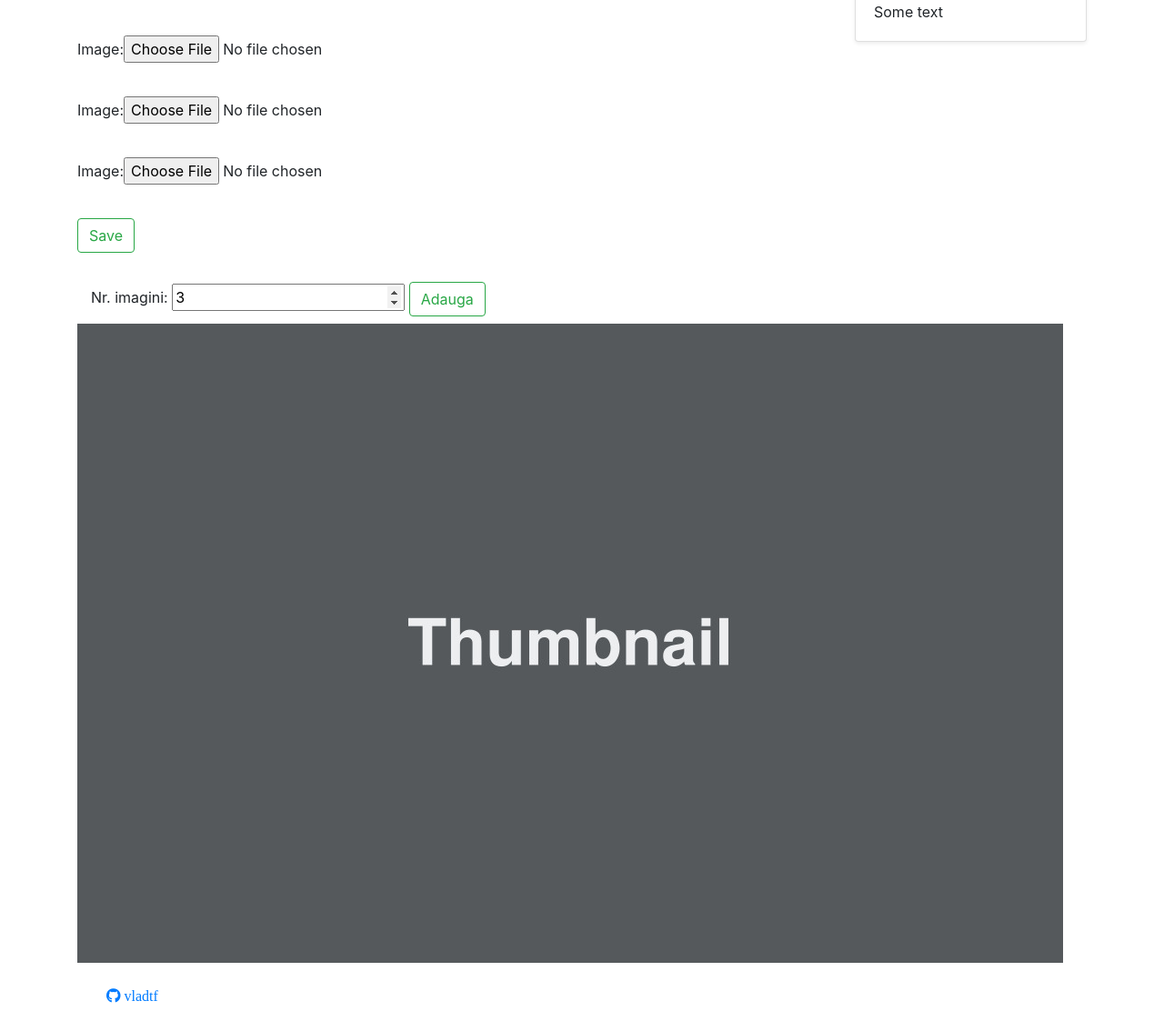
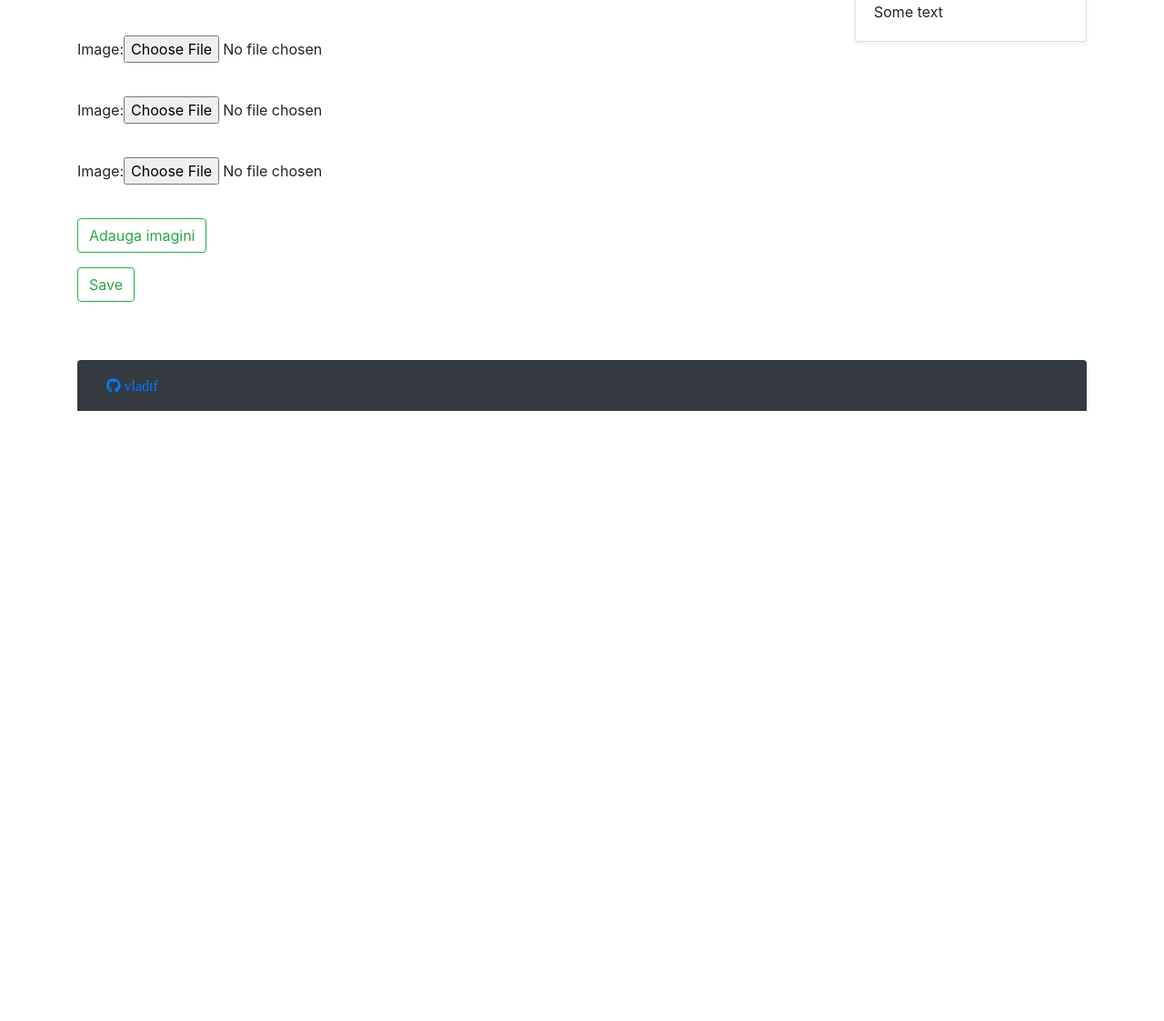
Before and after one commit to vladtf/daspf_leova, a Django app: page /postare/create in a window 1280 px wide. Shown: the part 867-1990 px from the top of the page at 91% size. After the commit the page ends 1319 px from the top, so only its background shows below. Run offline with Django 3.2, Linux system fonts and the light colour scheme; a user stored in the database is signed in; data comes from the database, SQL or seed files in the repository; both versions use the stored data as it was after the commit; style sheets or scripts are compiled from the project's sources; some libraries are stand-ins or nearby versions.

Commit message:
Dynamically add images to post

```diff
--- a/daspf_app/models.py
+++ b/daspf_app/models.py
@@ -27,15 +27,17 @@ class Post(models.Model):
 
     @property
     def get_date(self):
-        time = datetime.now()
-        if self.created_at.day == time.day:
-            return str(time.hour - self.created_at.hour) + " ore"
-        else:
-            if (time.now(timezone.utc) - self.created_at).days < 30:
-                return str((time.now(timezone.utc) - self.created_at).days) + " zile"
-            else:
-                if self.created_at.year == time.year:
-                    return str(time.month - self.created_at.month) + " luni"
+        time_delta = datetime.now(timezone.utc) - self.created_at
+
+        if time_delta.seconds < 3600:
+            return str(time_delta.seconds // 60) + " minute"
+
+        if time_delta.days < 1:
+            return str(time_delta.seconds // 3600) + " ore"
+
+        if time_delta.days < 30:
+            return str(time_delta.days) + " zile"
+
         return self.created_at
 
     @property
--- a/daspf_app/templates/layouts/footer.html
+++ b/daspf_app/templates/layouts/footer.html
@@ -1,5 +1,5 @@
 {% load static %}
-<footer class="navbar navbar-dark" style="border-radius: 0.25rem 0.25rem 0 0;">
+<footer class="navbar navbar-dark bg-dark" style="border-radius: 0.25rem 0.25rem 0 0; margin-top: 2rem;">
     <div class="container">
         <div class="row py-2 px-3">
             <a href="https://github.com/vladtf" target="_blank">
--- a/daspf_app/templates/views/post/post_edit.html
+++ b/daspf_app/templates/views/post/post_edit.html
@@ -2,7 +2,7 @@
 {% load static %}
 
 {% block content %}
-    <form method="POST" enctype="multipart/form-data" id="postForm">
+    <form method="POST" enctype="multipart/form-data">
         {% csrf_token %}
         {% for hidden in form.hidden_fields %}
             {{ hidden }}
@@ -27,26 +27,17 @@
             </div>
 
 
-            <!--
-            <div class="col-md-12 py-2" style="height: 50rem">
-{#                <img class="my-image" src="{% static 'images/placeholder.jpg' %}" />#}
-            </div>
-            -->
-
-            {#            <div class="form-group">#}
-            {#                <label for="post-image">Images</label>#}
-            {#                <input type="file" name="images" class="form-control-file" id="post-image" multiple>#}
-            {#            </div>#}
-
-            {#            {{ form.images }}#}
-
             {{ formset.management_form }}
 
             {% for form in formset %}
-                <div class="col-md-12 py-2 form-group">
+                <div class="col-md-12 py-2 form-group image-field">
                     {{ form }}
                 </div>
             {% endfor %}
+
+            <div class="col-md-12 py-2">
+                <button class="btn btn-outline-success" type="button" id="add_extra">Adauga imagini</button>
+            </div>
 
             <div class="col-md-12 py-2 form-group">
                 <input class="btn btn-outline-success" type="submit" value="Save">
@@ -55,20 +46,9 @@
 
     </form>
 
-    <div class="col-md-12 py-2">
-        <form method="POST" action="" id="addForm">
-            {% csrf_token %}
-            <label for="extra">Nr. imagini:</label>
-            <input type="number" name="extra" id="extra" min="0" value="3" form="addForm">
-
-            <input class="btn btn-outline-success" type="submit" value="Adauga" form="addForm">
-        </form>
-    </div>
-
-    <img class="my-image" src="{% static 'images/placeholder.jpg' %}" />
 
     <script>
-        document.getElementById('id_title').classList.add('w-100')
-        document.getElementById('id_body').classList.add('w-100')
+        document.getElementById('id_title').classList.add('w-100');
+        document.getElementById('id_body').classList.add('w-100');
     </script>
 {% endblock content %}
--- a/daspf_app/views.py
+++ b/daspf_app/views.py
@@ -38,7 +38,7 @@ def post_index(request):
         .filter(Q(title__icontains=search_query) | Q(body__icontains=search_query), visible=True)\
         .order_by('-created_at')
 
-    posts = paginate(request, post_list, post_per_page=2)
+    posts = paginate(request, post_list, post_per_page=4)
     context = {'posts': posts}
     return render(request, 'views/post/post_index.html', context=context)
 
@@ -73,7 +73,7 @@ def post_create(request):
                 image = image_form['image']
                 PostImage.objects.create(image=image, post=post)
 
-        return redirect('index')
+        return redirect('post_index')
 
     context = {'form': form, 'formset': formset}
     return render(request, 'views/post/post_edit.html', context=context)
--- a/static/js/main.js
+++ b/static/js/main.js
@@ -25,6 +25,23 @@ $('.carousel').on('slide.bs.carousel', function (event) {
 
 $('.sidebar-card-text').fitText();
 
+
+let form_count = Number($("[name=form-TOTAL_FORMS]").val());
+
+$("#add_extra").click(function () {
+
+    let image_field = $(
+        '<div class="col-md-12 py-2 form-group image-field">' +
+        '<label for="id_form-' + form_count + '-image">Image: </label>' +
+        '<input type="file" name="form-' + form_count + '-image" accept="image/*" id="id_form-' + form_count + '-image">' +
+        '<input type="hidden" name="form-' + form_count + '-id" id="id_form-' + form_count + '-id">' +
+        '</div>'
+    );
+
+    $('.image-field').last().after(image_field);
+
+    $("[name=form-TOTAL_FORMS]").val(++form_count);
+});
 // $('.my-image').croppie({
 //     viewport: {
 //         width: 150,
```
Also changed, not shown: db.sqlite3.
